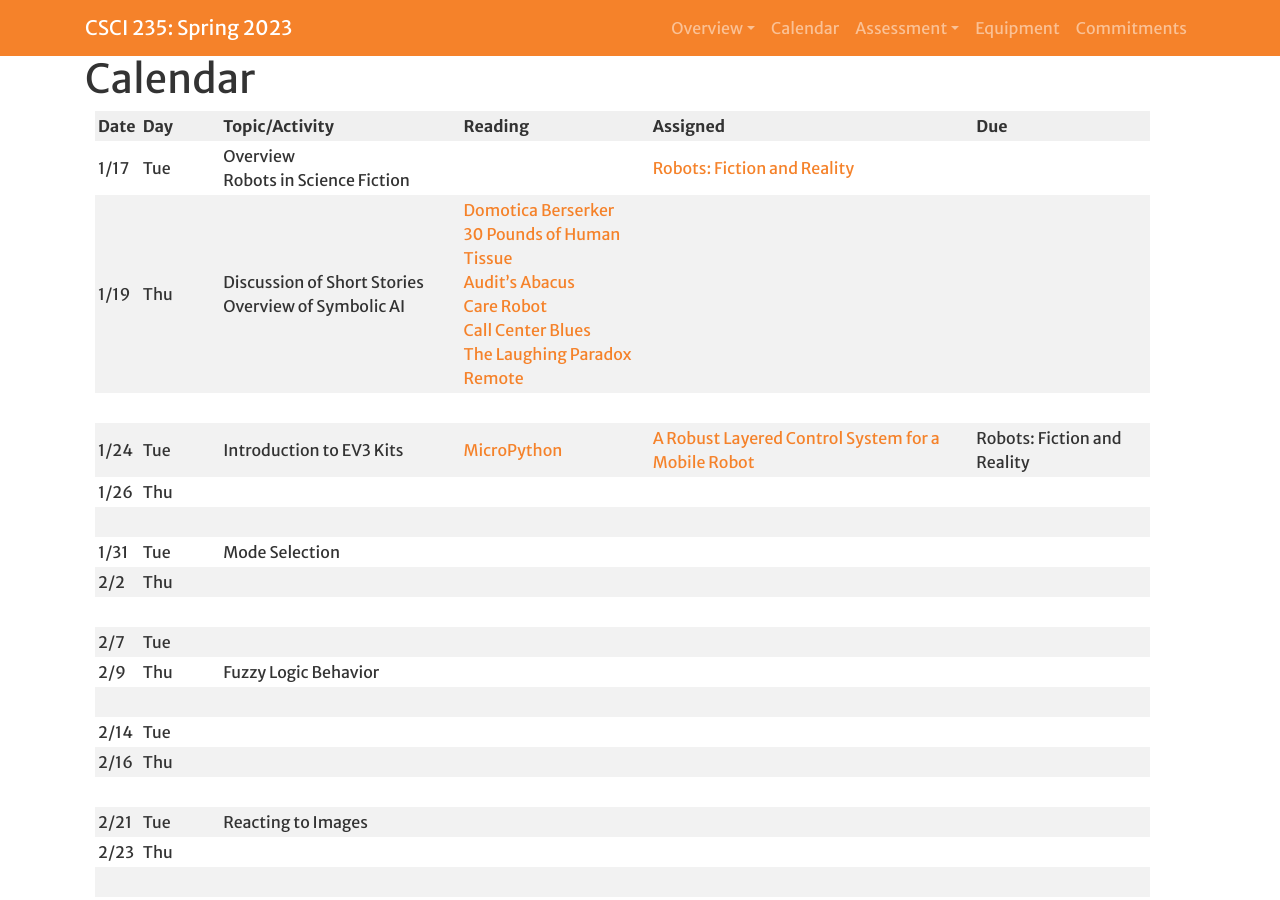
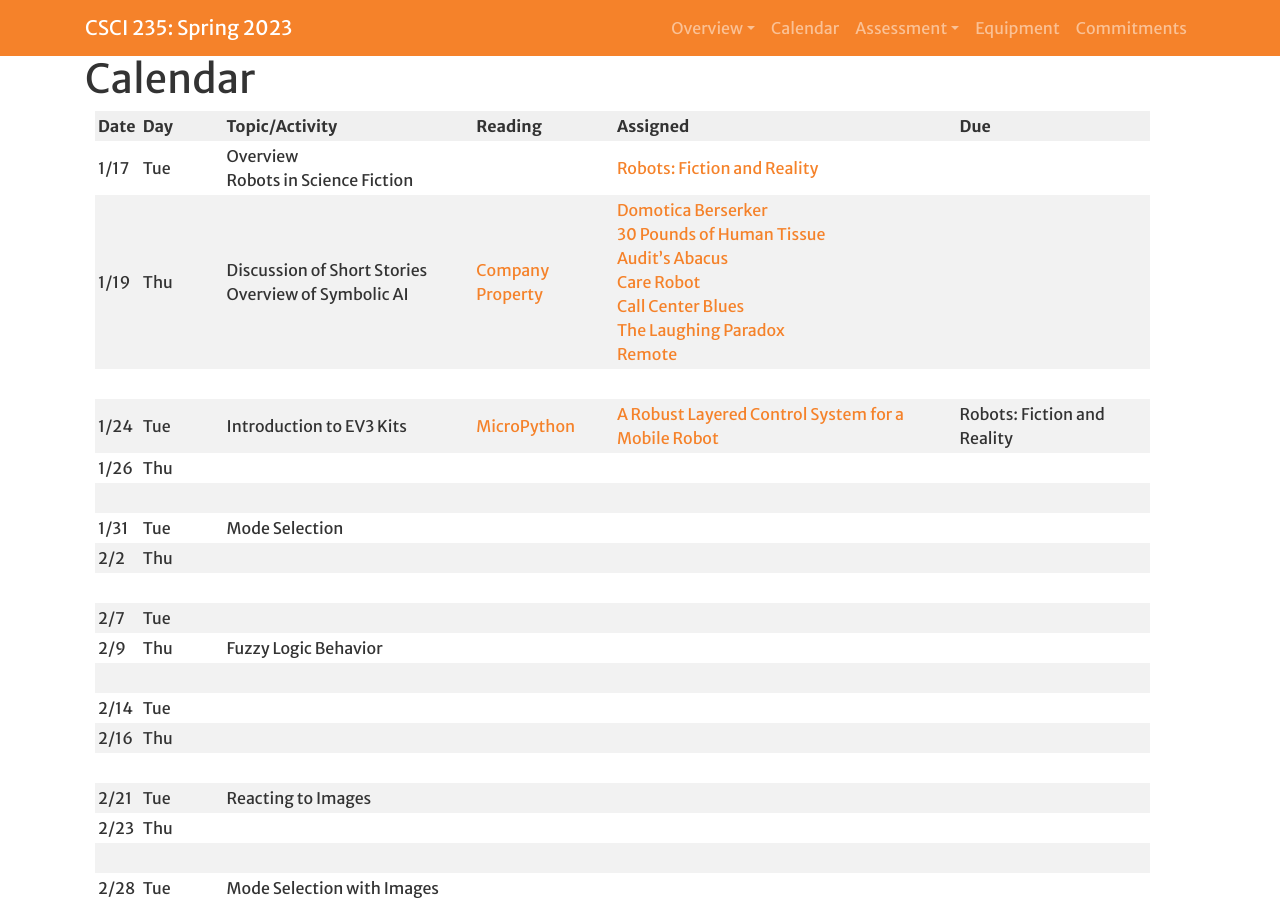
Before and after one commit to Hendrix-CS/csci235, a Jekyll site: the page built from index.md, in a window 1280 px wide and 900 px high, scrolled down 1089 px. Built offline with Jekyll 4.4.1, drawn with Linux system fonts in a browser that asks for light colours; a script that is not in the unit is left out; our own code applies the rules of GitHub Pages for plain Markdown files.

Commit message:
Added a story

```diff
--- a/index.md
+++ b/index.md
@@ -39,7 +39,7 @@ Upon completing this course, our goal is for you to be able to:
 |Date|Day|Topic/Activity|Reading|Assigned|Due|
 | --- | --- | --- | --- | --- | --- |
 | 1/17 | Tue | Overview<br>Robots in Science Fiction |  | [Robots: Fiction and Reality]({{site.baseurl}}/projects/robots_sci_fi.html) |  |
-| 1/19 | Thu | Discussion of Short Stories<br>Overview of Symbolic AI | [Domotica Berserker](https://dailysciencefiction.com/science-fiction/robots-and-computers/paul-g-di-filippo/domotica-berserker)<br>[30 Pounds of Human Tissue](https://dailysciencefiction.com/science-fiction/robots-and-computers/jennifer-campbell-hicks/30-pounds-of-human-tissue)<br>[Audit's Abacus](https://dailysciencefiction.com/science-fiction/robots-and-computers/robert-bagnall/audits-abacus)<br>[Care Robot](https://dailysciencefiction.com/science-fiction/robots-and-computers/eric-s-fomley/care-robot)<br>[Call Center Blues](https://dailysciencefiction.com/science-fiction/robots-and-computers/carrie-cuinn/call-center-blues)<br>[The Laughing Paradox](https://dailysciencefiction.com/science-fiction/robots-and-computers/dylan-otto-krider/the-laughing-paradox)<br>[Remote](https://dailysciencefiction.com/science-fiction/virtual-reality/kaoru-sakasaki-translated-by-toshiya-kamei/remote) |  |  |
+| 1/19 | Thu | Discussion of Short Stories<br>Overview of Symbolic AI | [Company Property](https://dailysciencefiction.com/science-fiction/robots-and-computers/john-albertson/company-property) | [Domotica Berserker](https://dailysciencefiction.com/science-fiction/robots-and-computers/paul-g-di-filippo/domotica-berserker)<br>[30 Pounds of Human Tissue](https://dailysciencefiction.com/science-fiction/robots-and-computers/jennifer-campbell-hicks/30-pounds-of-human-tissue)<br>[Audit's Abacus](https://dailysciencefiction.com/science-fiction/robots-and-computers/robert-bagnall/audits-abacus)<br>[Care Robot](https://dailysciencefiction.com/science-fiction/robots-and-computers/eric-s-fomley/care-robot)<br>[Call Center Blues](https://dailysciencefiction.com/science-fiction/robots-and-computers/carrie-cuinn/call-center-blues)<br>[The Laughing Paradox](https://dailysciencefiction.com/science-fiction/robots-and-computers/dylan-otto-krider/the-laughing-paradox)<br>[Remote](https://dailysciencefiction.com/science-fiction/virtual-reality/kaoru-sakasaki-translated-by-toshiya-kamei/remote) |  |  |
 |      |
 | 1/24 | Tue | Introduction to EV3 Kits | [MicroPython](https://pybricks.com/ev3-micropython/) | [A Robust Layered Control System for a Mobile Robot]({{site.baseurl}}/readings/Robust_Control.pdf) | Robots: Fiction and Reality |
 | 1/26 | Thu |  |  |  |  |
```
